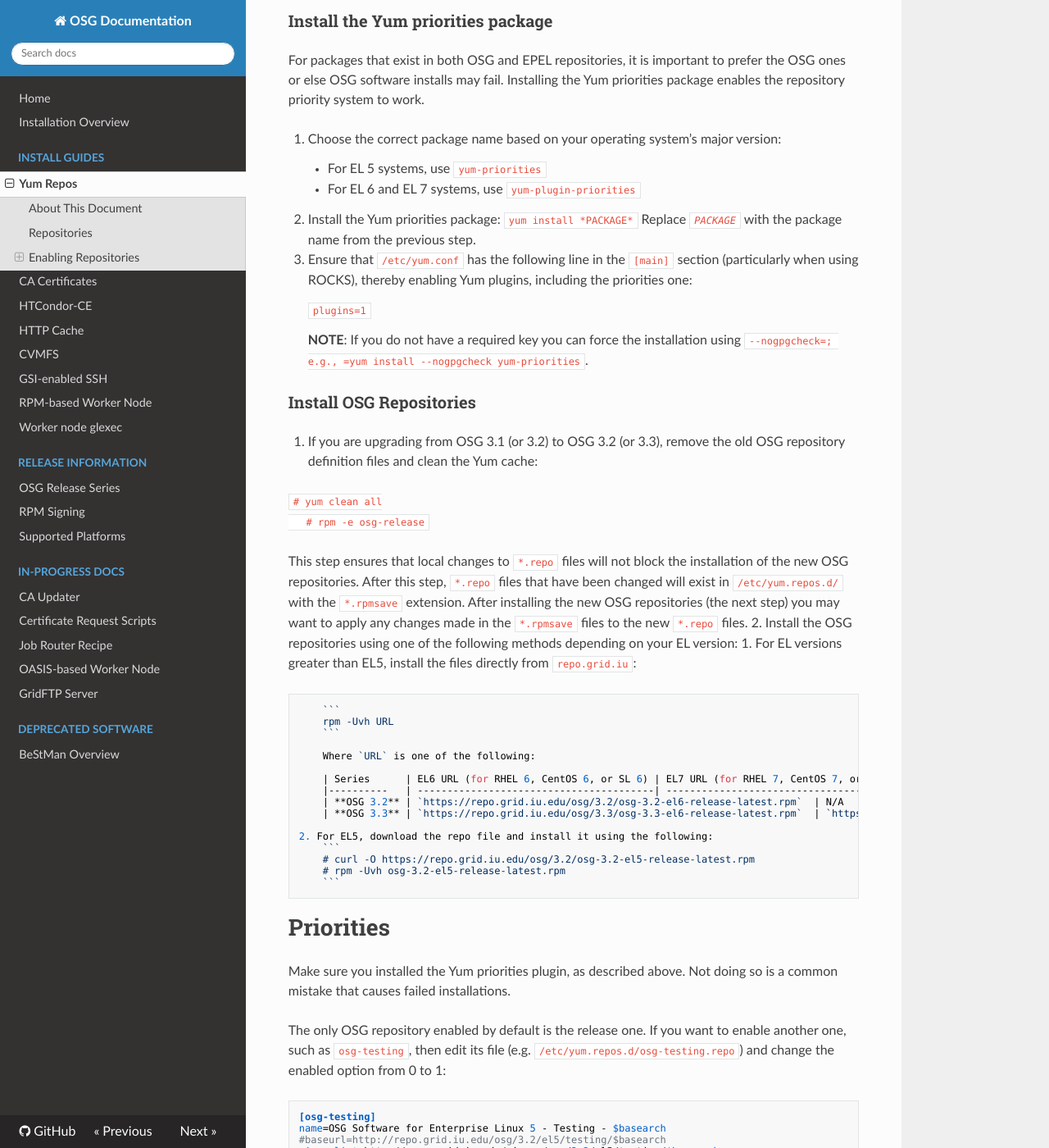
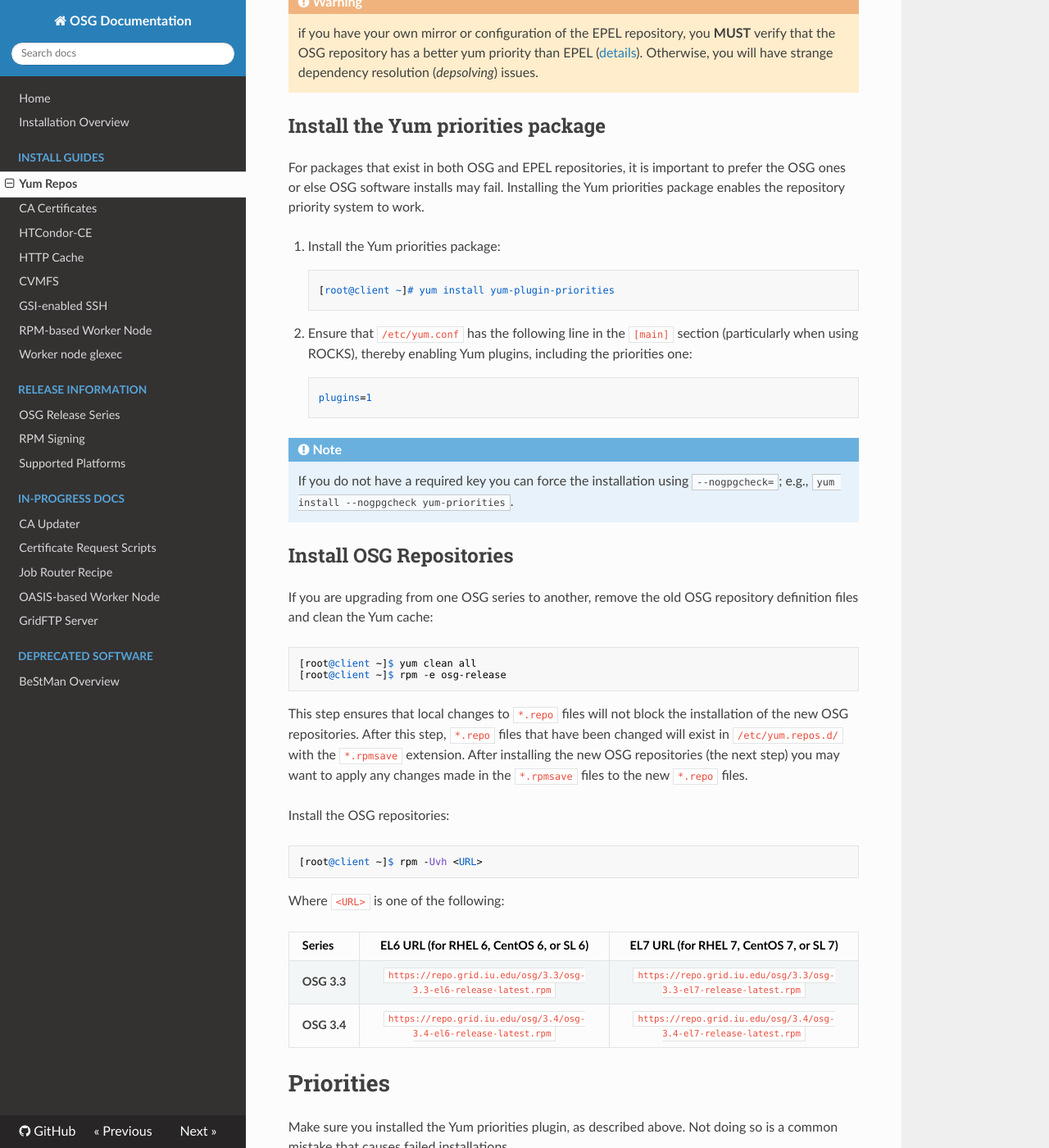
Before and after one commit to osg-htc/docs, an MkDocs documentation site: the page built from docs/common/yum.md, in a window 1280 px wide and 1400 px high, scrolled down 1566 px. Shown: the whole window at 82% size. Built offline with MkDocs 1.6.1, drawn with Linux system fonts in a browser that asks for light colours; nearby versions of some CDN libraries; old or Windows-style settings are respelled for this version of MkDocs; some of the changed text lies outside the part shown.

Commit message:
Update the Yum Repos page

````diff
--- a/docs/common/yum.md
+++ b/docs/common/yum.md
@@ -1,167 +1,108 @@
-
-YUM Repositories
-================
+**YUM Repositories**
+====================
 
 About This Document
--------------------
+===================
 
 This document introduces YUM repositories and how OSG uses them.
 
 Repositories
-------------
+============
 
-OSG hosts four public-facing repositories at
-[repo.grid.iu.edu](http://repo.grid.iu.edu/):
+OSG hosts four public-facing repositories at [repo.grid.iu.edu](http://repo.grid.iu.edu/):
 
--   **release**: This repository contains software that we are willing
-    to support and can be used by the general community.
+-   **release**: This repository contains software that we are willing to support and can be used by the general community.
 -   **contrib**: RPMs contributed from outside the OSG.
--   **testing**: This repository contains software ready for testing. If
-    you install packages from here, they may be buggy, but we will
-    provide limited assistance in providing a migration path to a fixed
-    version.
--   **development**: This repository is the bleeding edge. Installing
-    from this repository may cause the host to stop functioning, and we
-    will not assist in undoing any damage.
+-   **testing**: This repository contains software ready for testing. If you install packages from here, they may be buggy, but we will provide limited assistance in providing a migration path to a fixed version.
+-   **development**: This repository is the bleeding edge. Installing from this repository may cause the host to stop functioning, and we will not assist in undoing any damage.
 
-OSG’s RPM packages rely also on external packages provided by supported
-OSes and EPEL. You must have the following repositories available and
-enabled:
+OSG's RPM packages rely also on external packages provided by supported OSes and EPEL. You must have the following repositories available and enabled:
 
--   your OS repositories (SL 5/6/7, CentOS 5/6/7, or RHEL 5/6/7
-    repositories)
+-   your OS repositories (SL 6/7, CentOS 6/7, or RHEL 6/7 repositories)
 -   EPEL repositories
--   the OSG repositories you’d like to use
+-   the OSG repositories you'd like to use
 
-If one of these repositories is missing you may have missing
-dependencies.
+If one of these repositories is missing you may have missing dependencies.
 
-<span class="twiki-macro WARNING"></span> We did not test other
-repositories. If you use packages from other repositories, like
-`jpackage`, `dag`, or `rpmforge`, you may encounter problems.
+!!! warning
+    We did not test other repositories. If you use packages from other repositories, like `jpackage`, `dag`, or `rpmforge`, you may encounter problems.
 
 Enabling Repositories
----------------------
+=====================
 
-In [our advice on using
-yum](Documentation/Release3.InstallBestPractices) you will learn many
-tricks and tips on using yum.
+In [our advice on using yum](https://twiki.opensciencegrid.org/bin/view/Documentation/Release3/InstallBestPractices) you will learn many tricks and tips on using yum.
 
-To use the packages in a repository without adding special options to
-the yum command the repository must be enabled.
+To use the packages in a repository without adding special options to the yum command the repository must be enabled.
 
-### Install the Yum Repositories required by OSG
 
-The OSG RPMs currently support {{ supportedOs }}
+## Install the Yum Repositories required by OSG
 
-OSG RPMs are distributed via the OSG yum repositories. Some packages
-depend on packages distributed via the
-[EPEL](http://fedoraproject.org/wiki/EPEL) repositories. So both
-repositories must be enabled.
+The OSG RPMs currently support Red Hat Enterprise Linux 6, 7, and variants.
+
+OSG RPMs are distributed via the OSG yum repositories. Some packages depend on packages distributed via the [EPEL](http://fedoraproject.org/wiki/EPEL) repositories. So both repositories must be enabled.
 
 ### Install EPEL
 
-Install the EPEL repository, if not already present. **Note:** This
-enables EPEL by default. Choose the right version to match your OS
-version.
+-   Install the EPEL repository, if not already present. **Note:** This enables EPEL by default. Choose the right version to match your OS version.
 
-```bash
-# EPEL 5 (For RHEL 5, CentOS 5, and SL 5)
-$ curl -O https://dl.fedoraproject.org/pub/epel/epel-release-latest-5.noarch.rpm
-$ rpm -Uvh epel-release-latest-5.noarch.rpm
-# EPEL 6 (For RHEL 6, CentOS 6, and SL 6)
-$ rpm -Uvh https://dl.fedoraproject.org/pub/epel/epel-release-latest-6.noarch.rpm
-# EPEL 7 (For RHEL 7, CentOS 7, and SL 7)
-$ rpm -Uvh https://dl.fedoraproject.org/pub/epel/epel-release-latest-7.noarch.rpm
-```
+        :::console
+        # EPEL 6 (For RHEL 6, CentOS 6, and SL 6)
+        [root@client ~] # rpm -Uvh https://dl.fedoraproject.org/pub/epel/epel-release-latest-6.noarch.rpm
+        # EPEL 7 (For RHEL 7, CentOS 7, and SL 7)
+        [root@client ~] # rpm -Uvh https://dl.fedoraproject.org/pub/epel/epel-release-latest-7.noarch.rpm
 
-**WARNING**: if you have your own mirror or configuration of the EPEL
-repository, you **MUST** verify that the OSG repository has a better yum
-priority than EPEL ([details](common/InstallBestPractices#YumPriorities)).
-Otherwise, you will have strange dependency resolution (*depsolving*) issues.
 
-### Install the Yum priorities package
+!!! warning
+    if you have your own mirror or configuration of the EPEL repository, you **MUST** verify that the OSG repository has a better yum priority than EPEL ([details](https://twiki.opensciencegrid.org/bin/view/Documentation/Release3/InstallBestPractices#YumPriorities)). Otherwise, you will have strange dependency resolution (*depsolving*) issues.
 
-For packages that exist in both OSG and EPEL repositories, it is
-important to prefer the OSG ones or else OSG software installs may fail.
-Installing the Yum priorities package enables the repository priority
-system to work.
 
-1.  Choose the correct package name based on your operating
-    system’s major version:
-    -   For EL 5 systems, use `yum-priorities`
-    -   For EL 6 and EL 7 systems, use `yum-plugin-priorities`
+## Install the Yum priorities package
 
-2.  Install the Yum priorities package:
-    ```
-    yum install *PACKAGE*
-    ```
-    Replace *`PACKAGE`* with the package name
-    from the previous step.
-3.  Ensure that `/etc/yum.conf` has the following line in the
-    `[main]` section (particularly when using ROCKS), thereby enabling
-    Yum plugins, including the priorities one:
+For packages that exist in both OSG and EPEL repositories, it is important to prefer the OSG ones or else OSG software installs may fail. Installing the Yum priorities package enables the repository priority system to work.
 
-     ```
-     plugins=1
-     ```
+1.  Install the Yum priorities package:
 
-    **NOTE**: If you do not have a
-    required key you can force the installation using
-    `--nogpgcheck=; e.g., =yum install --nogpgcheck yum-priorities`.
+        :::console
+        [root@client ~]# yum install yum-plugin-priorities
 
-### Install OSG Repositories
+2.  Ensure that `/etc/yum.conf` has the following line in the `[main]` section (particularly when using ROCKS), thereby enabling Yum plugins, including the priorities one:
 
-1. If you are upgrading from OSG 3.1 (or 3.2) to OSG 3.2
-   (or 3.3), remove the old OSG repository definition files and clean the
-   Yum cache:
+        :::file
+        plugins=1
 
-   ```
-   # yum clean all
-   # rpm -e osg-release
-   ```
+!!! note
+    If you do not have a required key you can force the installation using `--nogpgcheck=`; e.g., `yum install --nogpgcheck yum-priorities`.
 
-   This step ensures that local changes to `*.repo` files will not
-   block the installation of the new OSG repositories. After this step,
-   `*.repo` files that have been changed will exist in `/etc/yum.repos.d/`
-   with the `*.rpmsave` extension. After installing the new OSG
-   repositories (the next step) you may want to apply any changes made in
-   the `*.rpmsave` files to the new `*.repo` files.
-2. Install the OSG repositories using one of the following methods
-depending on your EL version:
-    1. For EL versions greater than EL5, install the files directly from
-`repo.grid.iu`:
+## Install OSG Repositories
 
-        ```
-        rpm -Uvh URL
-        ```
+If you are upgrading from one OSG series to another, remove the old OSG repository definition files and clean the Yum cache:
 
-        Where `URL` is one of the following:
+    :::console
+    [root@client ~]$ yum clean all
+    [root@client ~]$ rpm -e osg-release
 
-        | Series      | EL6 URL (for RHEL 6, CentOS 6, or SL 6) | EL7 URL (for RHEL 7, CentOS 7, or SL 7) |
-        |----------   | ----------------------------------------| --------------------------------------- |
-        | **OSG 3.2** | `https://repo.grid.iu.edu/osg/3.2/osg-3.2-el6-release-latest.rpm`  | N/A
-        | **OSG 3.3** | `https://repo.grid.iu.edu/osg/3.3/osg-3.3-el6-release-latest.rpm`  | `https://repo.grid.iu.edu/osg/3.3/osg-3.3-el7-release-latest.rpm` |
+This step ensures that local changes to `*.repo` files will not block the installation of the new OSG repositories. After this step, `*.repo` files that have been changed will exist in `/etc/yum.repos.d/` with the `*.rpmsave` extension. After installing the new OSG repositories (the next step) you may want to apply any changes made in the `*.rpmsave` files to the new `*.repo` files.
 
-    2. For EL5, download the repo file and install it using the following:
-        ```
-        # curl -O https://repo.grid.iu.edu/osg/3.2/osg-3.2-el5-release-latest.rpm
-        # rpm -Uvh osg-3.2-el5-release-latest.rpm
-        ```
+Install the OSG repositories:
+
+    :::console
+    [root@client ~]$ rpm -Uvh <URL>
+
+Where `<URL>` is one of the following:
+
+| Series      |              EL6 URL (for RHEL 6, CentOS 6, or SL 6)              |              EL7 URL (for RHEL 7, CentOS 7, or SL 7)              |
+|:------------|:-----------------------------------------------------------------:|:-----------------------------------------------------------------:|
+| **OSG 3.3** | `https://repo.grid.iu.edu/osg/3.3/osg-3.3-el6-release-latest.rpm` | `https://repo.grid.iu.edu/osg/3.3/osg-3.3-el7-release-latest.rpm` |
+| **OSG 3.4** | `https://repo.grid.iu.edu/osg/3.4/osg-3.4-el6-release-latest.rpm` | `https://repo.grid.iu.edu/osg/3.4/osg-3.4-el7-release-latest.rpm` |
 
 Priorities
 ==========
 
-<span class="twiki-macro NOTE"></span> Make sure you installed the Yum
-priorities plugin, as described above. Not doing so is a common mistake
-that causes failed installations.
+<span class="twiki-macro NOTE"></span> Make sure you installed the Yum priorities plugin, as described above. Not doing so is a common mistake that causes failed installations.
 
-The only OSG repository enabled by default is the release one. If you
-want to enable another one, such as `osg-testing`, then edit its file
-(e.g. `/etc/yum.repos.d/osg-testing.repo`) and change the enabled option
-from 0 to 1:
+The only OSG repository enabled by default is the release one. If you want to enable another one, such as `osg-testing`, then edit its file (e.g. `/etc/yum.repos.d/osg-testing.repo`) and change the enabled option from 0 to 1:
 
-```
+``` file
 [osg-testing]
 name=OSG Software for Enterprise Linux 5 - Testing - $basearch
 #baseurl=http://repo.grid.iu.edu/osg/3.2/el5/testing/$basearch
````
Also changed, not shown: other parts of docs/common/yum.md (+5 -9 lines).
